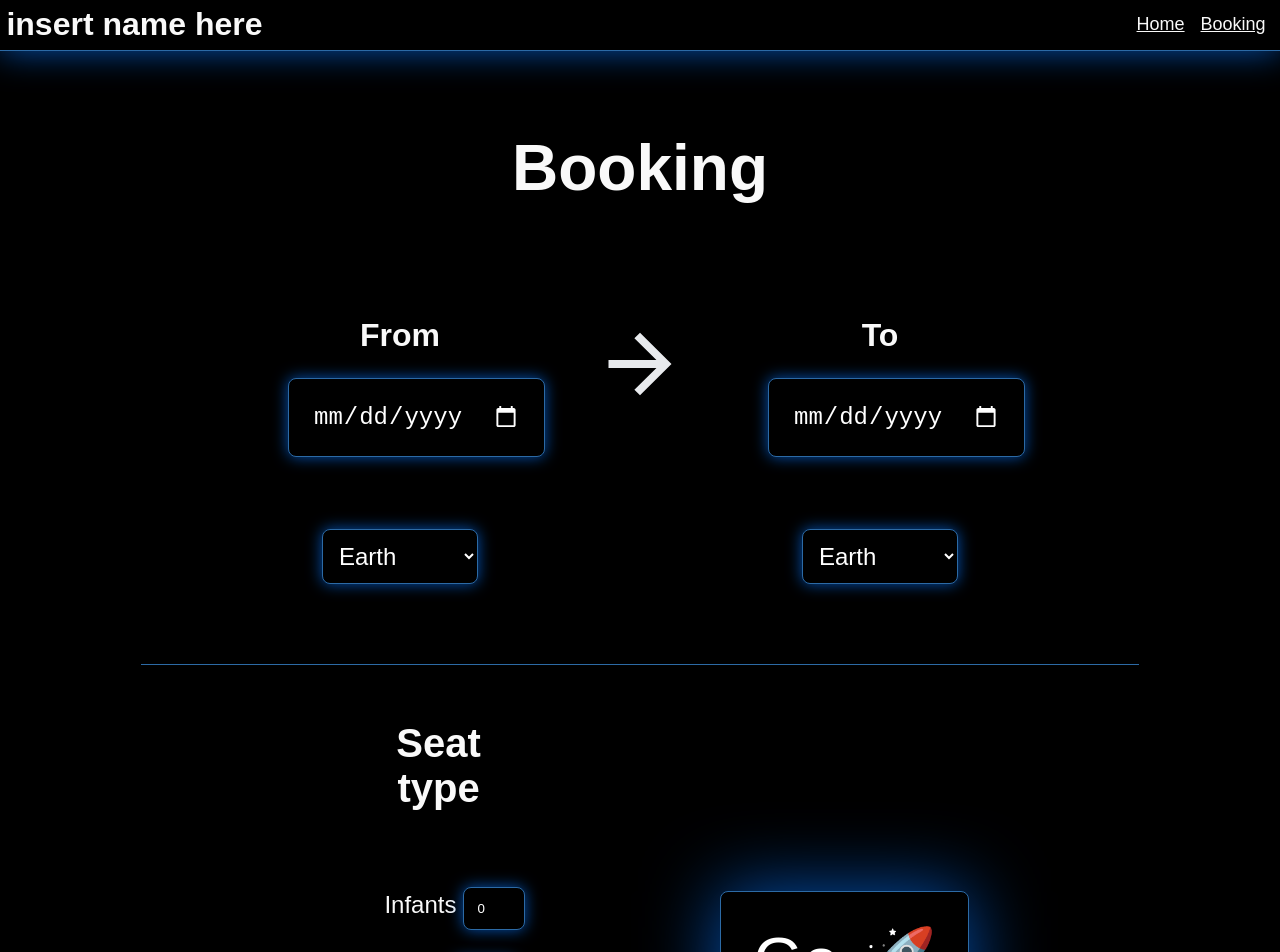
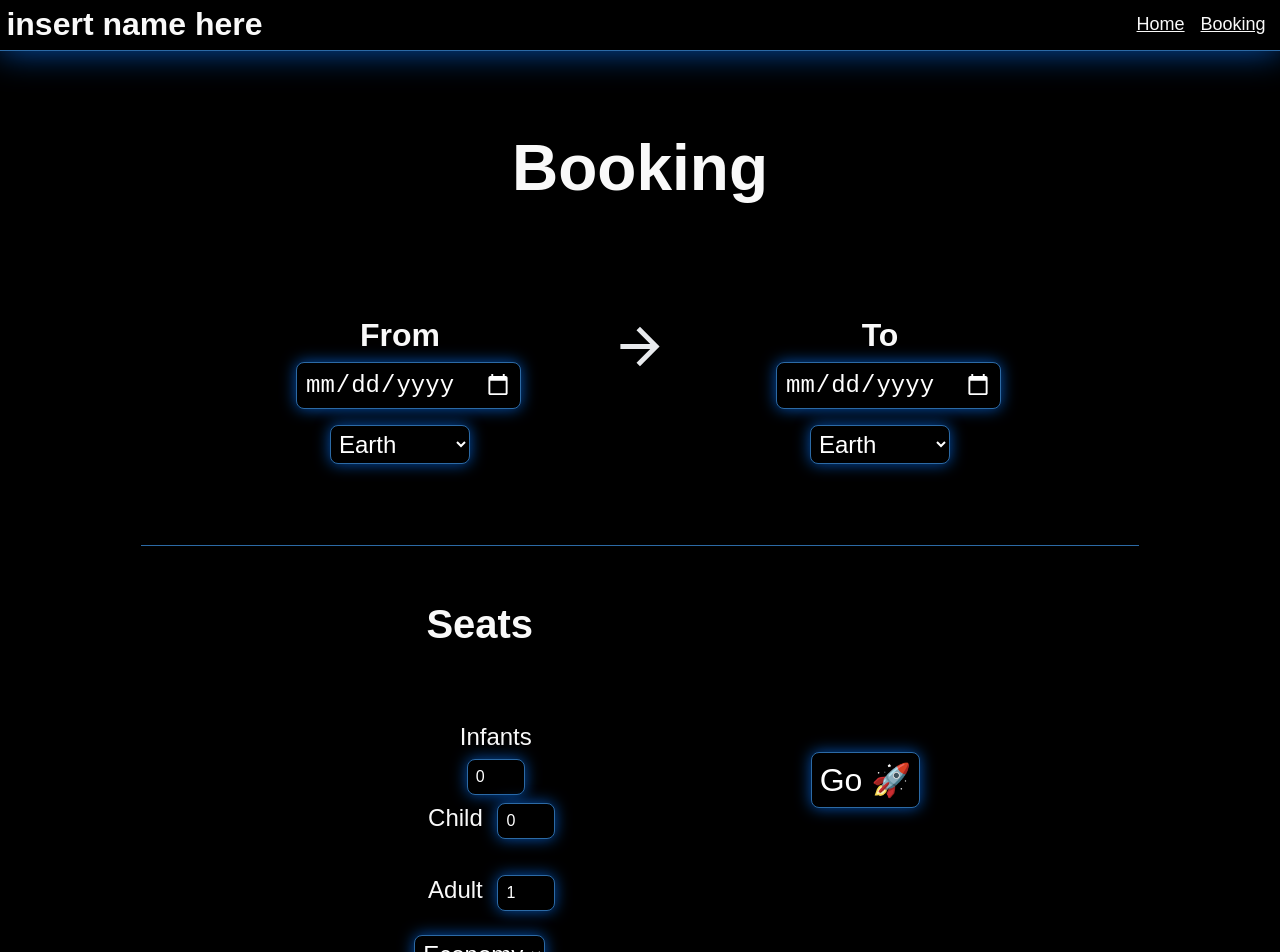
Before and after one commit to RS-GoogleCoder/hackathon2025, a Next.js app: page /booking in a window 1280 px wide. Shown: the top 952 px of the page. Built offline with nearby package versions, Linux system fonts and the light colour scheme.

Commit message:
Style fixed

```diff
--- a/app/booking/booking.scss
+++ b/app/booking/booking.scss
@@ -1,3 +1,5 @@
+@import "@/app/globals";
+
 .booking-main {
   width: 60vw;
   margin: auto;
@@ -5,7 +7,8 @@
   display: flex;
 
 }
-html{
+
+html {
   color-scheme: dark !important;
 }
 
@@ -22,76 +25,40 @@ div {
   margin: auto;
   border-top: 1px solid var(--accent);
   width: 80%;
+
   p {
     padding: 1.5em;
     height: 1.5rem;
     font-size: 1.5rem;
   }
-  h2{
+
+  h2 {
     font-size: 2.5em;
     padding: 0.6em;
   }
 
 }
-.booking-bottom-container{
+
+.booking-bottom-container {
   height: min-content;
 }
 
-
-
-p input{
-  padding: 1em;
-  background-color: black;
-  color: white;
-  border-radius: 8px;
-  border: 1px solid var(--accent);
-  box-shadow: 0px 0px 15px 0px rgba(4,90,196,0.9);
-}
-
-button{
-  background-color: black;
-  color: white;
-  height: min-content;
-  font-size: 4em;
-  margin-top: 1em;
-  padding: 2rem;
-  border-radius: 8px;
-  border: 1px solid var(--accent);
-  margin-bottom: 3rem;
-  box-shadow: 0px 0px 75px 0px rgba(4,90,196,0.9);
-}
-
-.heading{
+.heading {
   text-align: center;
   font-size: 4em;
   margin-bottom: 5rem;
 }
 
-.booking-main input{
-  background-color: black;
-  color: white;
+.booking-main input {
   margin-top: 1em;
   padding: 1em;
-  border-radius: 8px;
-  border: 1px solid var(--accent);
-  margin-bottom: 3rem;
-  box-shadow: 0px 0px 15px 0px rgba(4,90,196,0.9);
+  @include Glow();
 }
 
 input[type=number]::-webkit-inner-spin-button,
-input[type=number]::-webkit-outer-spin-button{
+input[type=number]::-webkit-outer-spin-button {
   -webkit-appearance: none;
   background-color: black;
-}
-select{
-  margin-top: 1em;
-  background-color: black;
-  color: white;
-  padding: 0.75rem;
-  border-radius: 8px;
-  border: 1px solid var(--accent);
-  margin-bottom: 3rem;
-  box-shadow: 0px 0px 15px 0px rgba(4,90,196,0.9);
 }
 
 @keyframes moveToTopRight {
--- a/app/booking/page.tsx
+++ b/app/booking/page.tsx
@@ -68,7 +68,7 @@ export default function Page() {
             </div>
             <div className={"booking-bottom"}>
                 <div>
-                    <h2>Seat type</h2>
+                    <h2>Seats</h2>
                     <div>
                         <p>
                             Infants <input type="number" name="infants" id="infants" min={0} max={10}
@@ -83,13 +83,13 @@ export default function Page() {
                                          defaultValue={1} onChange={handleInputChange}/>
                         </p>
                     </div>
-                    <select name="seatType" onChange={handleInputChange}>
+                    <select name="seatType" onChange={handleInputChange} style={{marginTop: "1rem"}}>
                         <option value="Economy">Economy</option>
                         <option value="Business">Business</option>
                         <option value="First">First</option>
                     </select>
                 </div>
-                <button type="submit"
+                <button type="submit" style={{fontSize: "2rem"}}
                         onClick={() => document.querySelector('.rocket')?.classList.add('move-rocket')}>Go <span
                     className="rocket">🚀</span></button>
             </div>
--- a/app/globals.scss
+++ b/app/globals.scss
@@ -1,3 +1,13 @@
+@mixin Glow() {
+  background-color: black;
+  color: white;
+  border-radius: 8px;
+  border: 1px solid var(--accent);
+  box-shadow: 0px 0px 15px 0px rgba(4, 90, 196, 0.9);
+  padding: 0.5rem;
+  margin: 0.5rem;
+}
+
 :root {
   --background: #000000;
   --foreground: #f9f9f9;
@@ -22,6 +32,8 @@ body {
   box-sizing: border-box;
   padding: 0;
   margin: 0;
+
+
 }
 
 a {
@@ -32,6 +44,21 @@ main {
   padding: 1rem;
 }
 
+input, button, select {
+  @include Glow();
+  font-size: 1rem;
+  transition-property: background-color;
+  transition-duration: 0.25s;
+  transition-timing-function: ease-in-out;
+  background-color: var(--background);
+  color: white;
+}
+
+input:hover, button:hover, select:hover {
+  background-color: white;
+  color: black;
+}
+
 input[type="date"], select {
   padding: 4px;
   font-size: 1.5rem;
```
Also changed, not shown: app/components/recommended-card/recommended-card.scss (+5 -5 lines).
